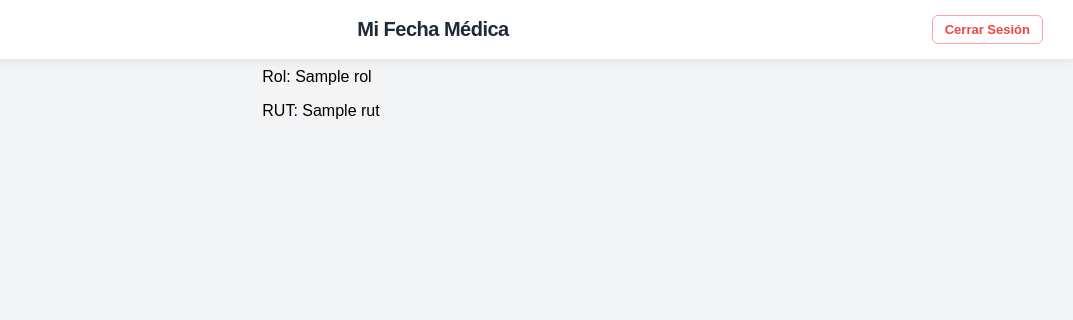
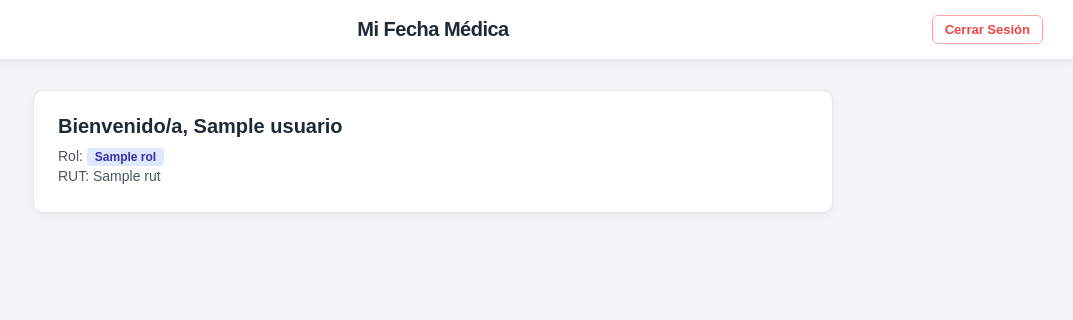
Before and after one commit to caiuc/equipo-9-haCAIthon-2026, a Python web app: template app/frontend/templates/portal.html in a window 1280 px wide. Shown: the top 320 px of the page, without its empty margins (207-1280 px from the left). Run offline with Jinja, Linux system fonts and the light colour scheme; the template is opened without the code that fills it: most values are stand-ins (such as "Sample title", 1, 10 or a date in 2020).

Commit message:
fix bugs

```diff
--- a/app/frontend/static/css/portal.css
+++ b/app/frontend/static/css/portal.css
@@ -7,7 +7,7 @@
     height: 60px;
     background-color: #ffffff;
     display: flex;
-    justify-content: center; /* Centra el título en toda la pantalla */
+    justify-content: center;
     align-items: center;
     padding: 0 30px;
     box-sizing: border-box;
@@ -15,7 +15,6 @@
     z-index: 1000;
 }
 
-/* El título se mantiene como enlace centrado */
 .header-portal .header-title {
     text-decoration: none;
     color: #1f2937;
@@ -23,7 +22,6 @@
     font-size: 20px;
 }
 
-/* El botón de cerrar sesión se fija a la derecha */
 .btn-logout {
     position: absolute;
     right: 30px;
@@ -41,3 +39,172 @@
 .btn-logout:hover {
     background-color: #fee2e2;
 }
+
+/* Contenedor principal */
+.portal-container {
+    width: 90%;
+    max-width: 800px;
+    margin-top: 90px;
+    margin-bottom: 40px;
+    display: flex;
+    flex-direction: column;
+    gap: 20px;
+}
+
+/* Tarjeta del usuario */
+.user-card {
+    background-color: #ffffff;
+    padding: 24px;
+    border-radius: 10px;
+    box-shadow: 0 2px 8px rgba(0, 0, 0, 0.05);
+    border: 1px solid #e5e7eb;
+}
+
+.user-card h2 {
+    margin: 0 0 10px 0;
+    color: #1f2937;
+    font-size: 20px;
+}
+
+.user-role, .user-rut {
+    margin: 4px 0;
+    font-size: 14px;
+    color: #4b5563;
+}
+
+.badge-role {
+    background-color: #e0e7ff;
+    color: #3730a3;
+    padding: 2px 8px;
+    border-radius: 4px;
+    font-weight: 600;
+    font-size: 12px;
+}
+
+/* Secciones internas */
+.portal-section {
+    background-color: #ffffff;
+    padding: 24px;
+    border-radius: 10px;
+    box-shadow: 0 2px 8px rgba(0, 0, 0, 0.05);
+    border: 1px solid #e5e7eb;
+}
+
+.portal-section h3 {
+    margin: 0 0 8px 0;
+    color: #1f2937;
+    font-size: 18px;
+}
+
+.section-desc {
+    font-size: 14px;
+    color: #6b7280;
+    margin: 0 0 18px 0;
+}
+
+/* Formulario de búsqueda (médico) */
+.search-form {
+    display: flex;
+    gap: 10px;
+    flex-wrap: wrap;
+}
+
+.btn-primary-portal {
+    background-color: #2563eb;
+    color: #ffffff;
+    border: 1px solid #2563eb;
+    padding: 0 18px;
+    border-radius: 6px;
+    font-size: 14px;
+    font-weight: 600;
+    cursor: pointer;
+    transition: background-color 0.2s ease;
+}
+
+.btn-primary-portal:hover {
+    background-color: #1d4ed8;
+}
+
+/* Grilla de documentos (paciente) */
+.examenes-grid {
+    display: grid;
+    grid-template-columns: repeat(auto-fill, minmax(240px, 1fr));
+    gap: 15px;
+    margin-top: 15px;
+}
+
+.examen-card {
+    border: 1px solid #e5e7eb;
+    border-radius: 8px;
+    padding: 16px;
+    background-color: #f9fafb;
+    display: flex;
+    flex-direction: column;
+    justify-content: space-between;
+    gap: 10px;
+}
+
+.examen-header {
+    display: flex;
+    align-items: center;
+    gap: 8px;
+}
+
+.examen-header h4 {
+    margin: 0;
+    font-size: 15px;
+    color: #1f2937;
+}
+
+.examen-date {
+    font-size: 12px;
+    color: #6b7280;
+    margin: 0;
+}
+
+/* Insignias de Validación */
+.status-container {
+    margin: 4px 0 6px 0;
+}
+
+.badge-status {
+    font-size: 11px;
+    font-weight: 600;
+    padding: 4px 8px;
+    border-radius: 4px;
+    display: inline-block;
+}
+
+.status-validated {
+    background-color: #dcfce7;
+    color: #166534;
+}
+
+.status-pending {
+    background-color: #fef3c7;
+    color: #92400e;
+}
+
+.btn-download {
+    text-align: center;
+    font-size: 13px;
+    color: #2563eb;
+    text-decoration: none;
+    font-weight: 600;
+    border: 1px solid #bfdbfe;
+    padding: 6px 10px;
+    border-radius: 6px;
+    background-color: #eff6ff;
+    transition: all 0.2s ease;
+}
+
+.btn-download:hover {
+    background-color: #dbeafe;
+}
+
+.empty-state {
+    padding: 30px;
+    text-align: center;
+    color: #9ca3af;
+    font-size: 14px;
+}
```
Also changed, not shown: app/frontend/templates/portal.html (+21 -10 lines).
